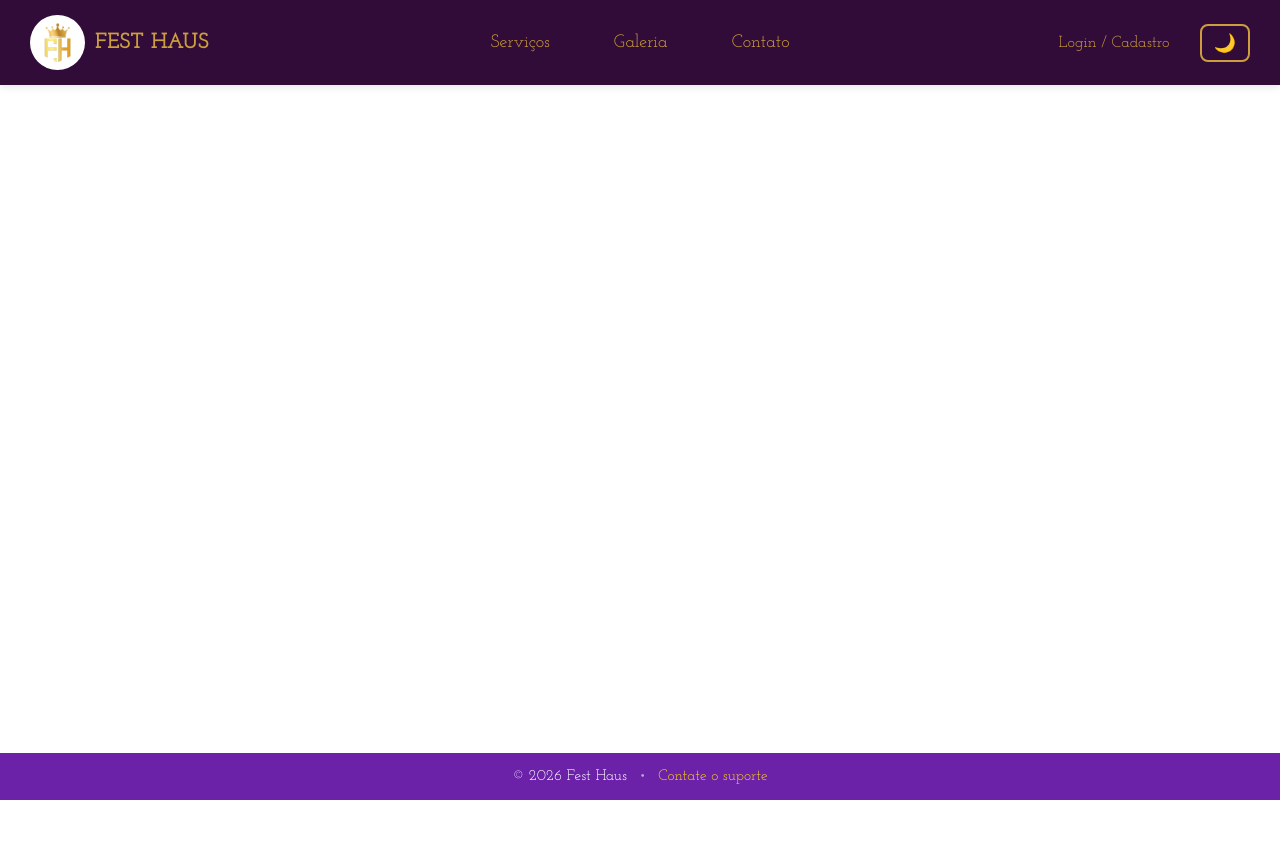
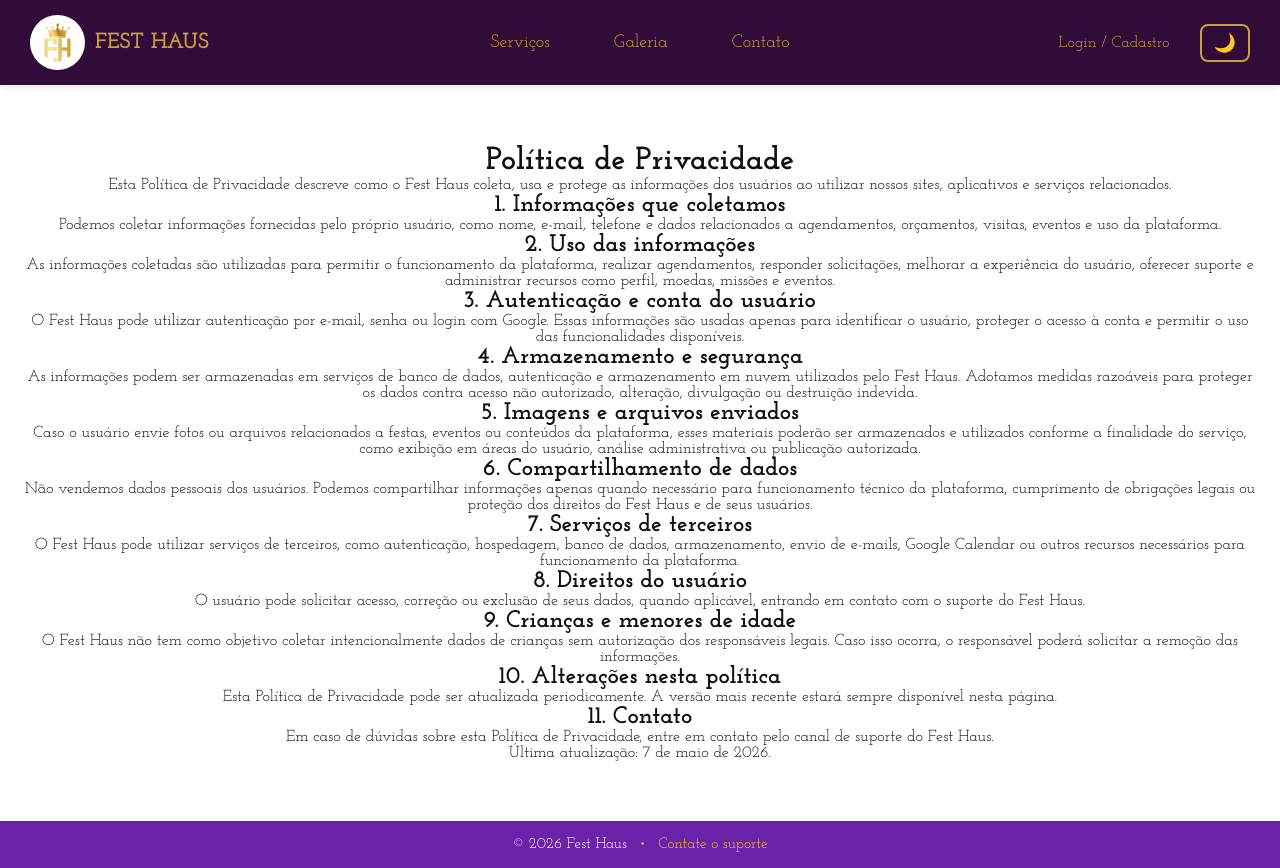
Before and after one commit to JeanMaxSKrebs/Fest-Haus-Website, a React (Vite) app in the folder salao-festas/: page /politica-de-privacidade in a window 1280 px wide. Before the commit the page ends 800 px from the top, so only its background shows below. Built offline with nearby package versions, Linux system fonts and the light colour scheme; no server answers.

Commit message:
Cria página de política de privacidade

```diff
--- a/salao-festas/src/AppRoutes.tsx
+++ b/salao-festas/src/AppRoutes.tsx
@@ -27,6 +27,11 @@ import ItensModeloOrcamento from "./pages/admin/orcamento/ItensModeloOrcamento";
 import VerVisitas from "./pages/admin/VerVisitas";
 import AjustarServicos from "./pages/admin/AjustarServicos";
 import AjustarGaleria from "./pages/admin/AjustarGaleria";
+
+import Missoes from "./pages/Missoes";
+import Tiers from "./pages/Tiers";
+
+import PoliticaPrivacidade from "./pages/PoliticaPrivacidade";
 
 type PageTitleProps = {
   title: string;
@@ -178,12 +183,47 @@ function AppRoutes() {
           }
         />
 
+        <Route
+          path="/missoes"
+          element={
+            user ? (
+              <PageTitle title="Missões | Fest Haus">
+                <Missoes />
+              </PageTitle>
+            ) : (
+              LoginRequired
+            )
+          }
+        />
+
+        <Route
+          path="/tiers"
+          element={
+            user ? (
+              <PageTitle title="Tiers | Fest Haus">
+                <Tiers />
+              </PageTitle>
+            ) : (
+              LoginRequired
+            )
+          }
+        />
+
 
         <Route
           path="/suporte"
           element={
             <PageTitle title="Suporte | Fest Haus">
               <Suporte />
+            </PageTitle>
+          }
+        />
+
+        <Route
+          path="/politica-de-privacidade"
+          element={
+            <PageTitle title="Política de Privacidade | Fest Haus">
+              <PoliticaPrivacidade />
             </PageTitle>
           }
         />
--- /dev/null
+++ b/salao-festas/src/pages/PoliticaPrivacidade.tsx
@@ -0,0 +1,101 @@
+// src/pages/PoliticaPrivacidade.tsx
+
+function PoliticaPrivacidade() {
+    return (
+        <main className="section politica-privacidade-page">
+            <h1>Política de Privacidade</h1>
+
+            <p>
+                Esta Política de Privacidade descreve como o Fest Haus coleta, usa e
+                protege as informações dos usuários ao utilizar nossos sites,
+                aplicativos e serviços relacionados.
+            </p>
+
+            <h2>1. Informações que coletamos</h2>
+            <p>
+                Podemos coletar informações fornecidas pelo próprio usuário, como nome,
+                e-mail, telefone e dados relacionados a agendamentos, orçamentos,
+                visitas, eventos e uso da plataforma.
+            </p>
+
+            <h2>2. Uso das informações</h2>
+            <p>
+                As informações coletadas são utilizadas para permitir o funcionamento da
+                plataforma, realizar agendamentos, responder solicitações, melhorar a
+                experiência do usuário, oferecer suporte e administrar recursos como
+                perfil, moedas, missões e eventos.
+            </p>
+
+            <h2>3. Autenticação e conta do usuário</h2>
+            <p>
+                O Fest Haus pode utilizar autenticação por e-mail, senha ou login com
+                Google. Essas informações são usadas apenas para identificar o usuário,
+                proteger o acesso à conta e permitir o uso das funcionalidades
+                disponíveis.
+            </p>
+
+            <h2>4. Armazenamento e segurança</h2>
+            <p>
+                As informações podem ser armazenadas em serviços de banco de dados,
+                autenticação e armazenamento em nuvem utilizados pelo Fest Haus. Adotamos
+                medidas razoáveis para proteger os dados contra acesso não autorizado,
+                alteração, divulgação ou destruição indevida.
+            </p>
+
+            <h2>5. Imagens e arquivos enviados</h2>
+            <p>
+                Caso o usuário envie fotos ou arquivos relacionados a festas, eventos ou
+                conteúdos da plataforma, esses materiais poderão ser armazenados e
+                utilizados conforme a finalidade do serviço, como exibição em áreas do
+                usuário, análise administrativa ou publicação autorizada.
+            </p>
+
+            <h2>6. Compartilhamento de dados</h2>
+            <p>
+                Não vendemos dados pessoais dos usuários. Podemos compartilhar
+                informações apenas quando necessário para funcionamento técnico da
+                plataforma, cumprimento de obrigações legais ou proteção dos direitos do
+                Fest Haus e de seus usuários.
+            </p>
+
+            <h2>7. Serviços de terceiros</h2>
+            <p>
+                O Fest Haus pode utilizar serviços de terceiros, como autenticação,
+                hospedagem, banco de dados, armazenamento, envio de e-mails, Google
+                Calendar ou outros recursos necessários para funcionamento da
+                plataforma.
+            </p>
+
+            <h2>8. Direitos do usuário</h2>
+            <p>
+                O usuário pode solicitar acesso, correção ou exclusão de seus dados,
+                quando aplicável, entrando em contato com o suporte do Fest Haus.
+            </p>
+
+            <h2>9. Crianças e menores de idade</h2>
+            <p>
+                O Fest Haus não tem como objetivo coletar intencionalmente dados de
+                crianças sem autorização dos responsáveis legais. Caso isso ocorra, o
+                responsável poderá solicitar a remoção das informações.
+            </p>
+
+            <h2>10. Alterações nesta política</h2>
+            <p>
+                Esta Política de Privacidade pode ser atualizada periodicamente. A versão
+                mais recente estará sempre disponível nesta página.
+            </p>
+
+            <h2>11. Contato</h2>
+            <p>
+                Em caso de dúvidas sobre esta Política de Privacidade, entre em contato
+                pelo canal de suporte do Fest Haus.
+            </p>
+
+            <p className="politica-privacidade-page__data">
+                Última atualização: 7 de maio de 2026.
+            </p>
+        </main>
+    );
+}
+
+export default PoliticaPrivacidade;
```
